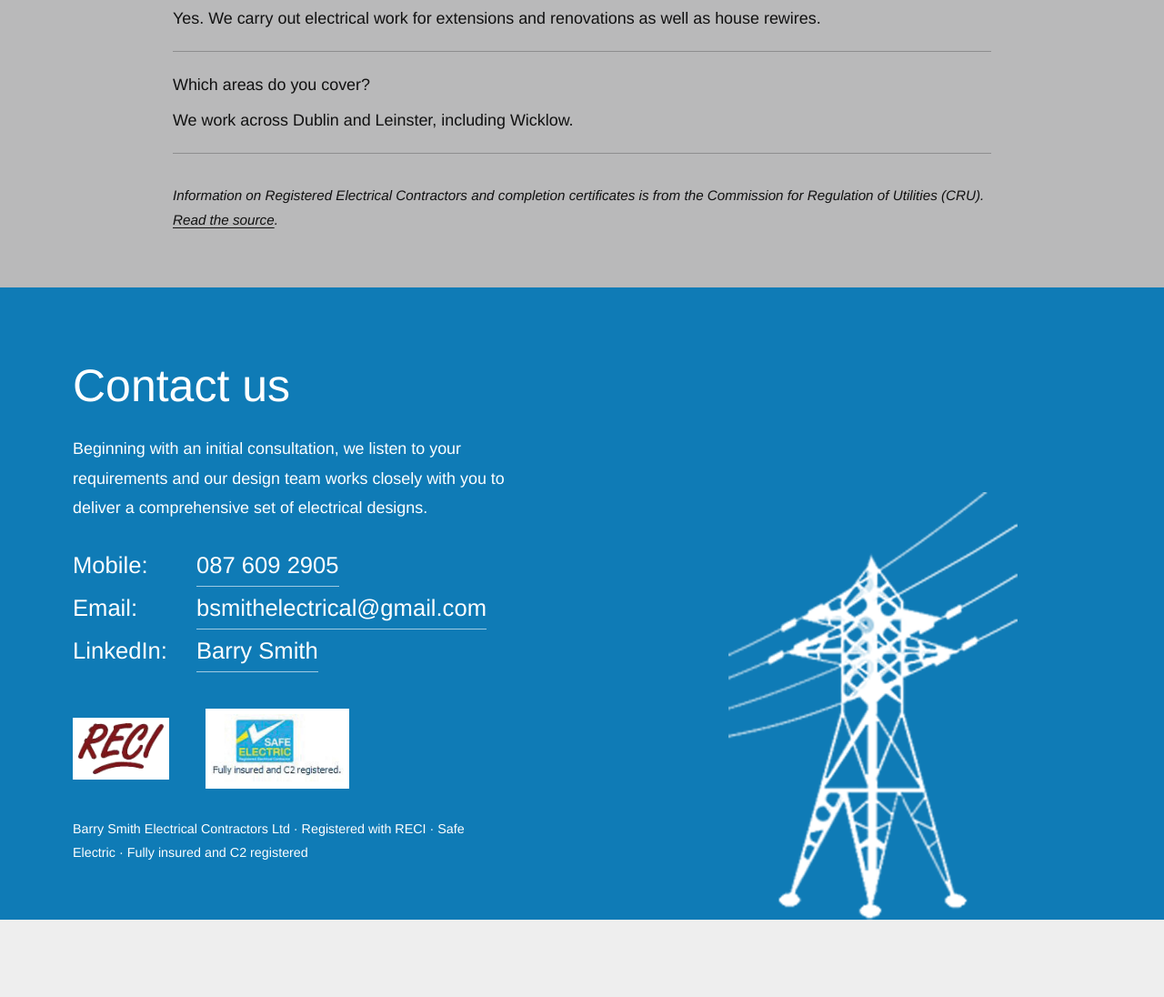
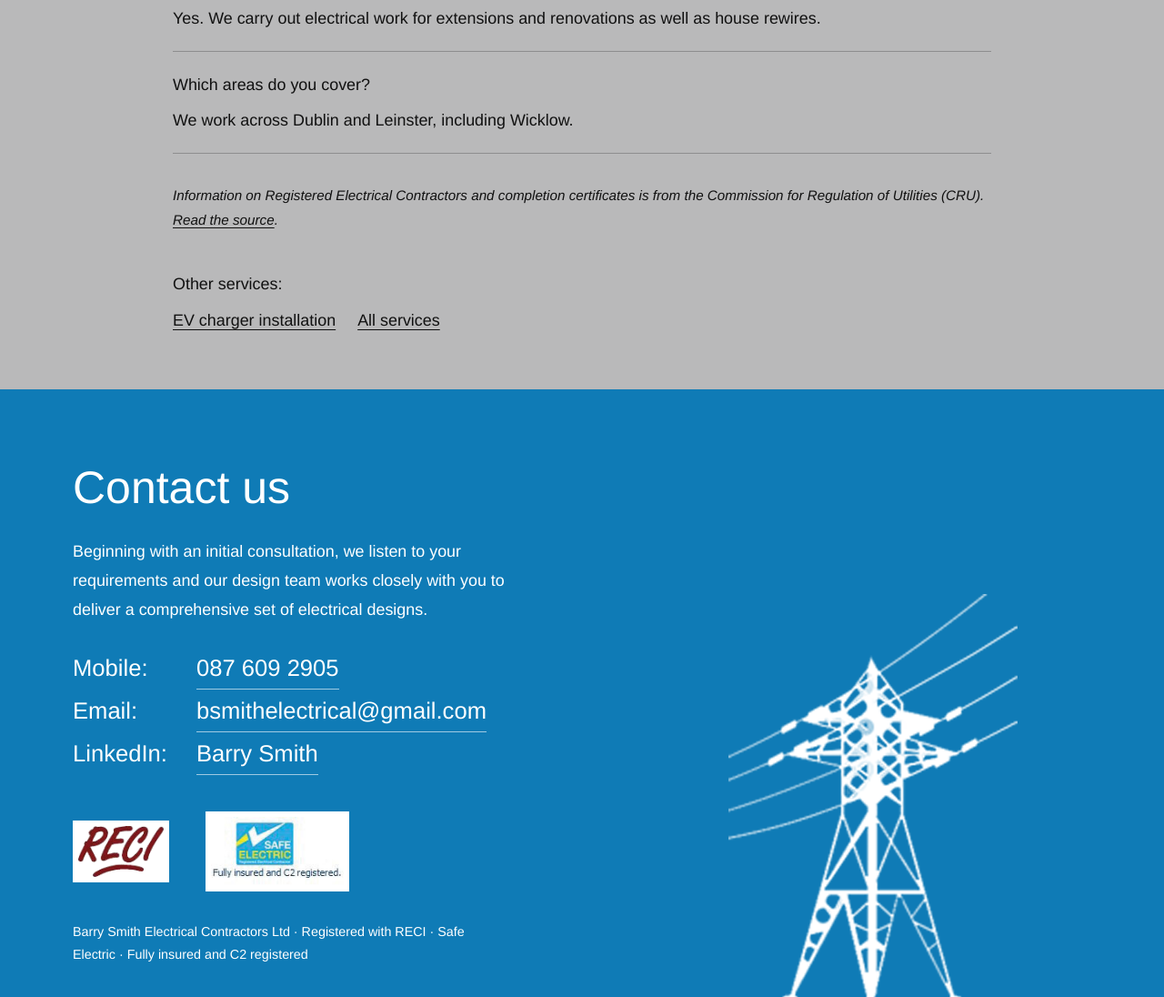
Before and after one commit to DecSmith/bs-electrical, an Astro site: page /house-rewiring in a window 1280 px wide. Shown: the part 2000-3096 px from the top of the page at 91% size. Before the commit the page ends 3011 px from the top, so only its background shows below. Built offline with nearby package versions, Linux system fonts and the light colour scheme; Astro itself is replaced by a stand-in of ours.

Commit message:
SEO: location in homepage tagline, Tesla on homepage, cross-links, IndexNow
- Homepage tagline now says electricians in Dublin and Leinster
- Tesla Certified Installer line added to the shared EV intro (homepage + EV page)
- 'Other services' links between the service pages
- IndexNow key file and a post-deploy ping so Bing picks up changes

Co-Authored-By: Claude Fable 5.2 <noreply@anthropic.com>
Claude-Session: https://claude.ai/code/session_01SfCPzfPCKmVMtSDs18NWCw

```diff
--- a/content/home.json
+++ b/content/home.json
@@ -3,7 +3,7 @@
     "name": "Barry Smith Electrical Contractors Ltd",
     "shortName": "Barry Smith",
     "descriptor": "Electrical Contractors",
-    "tagline": "Domestic, commercial and industrial electrical contracting across Ireland — from design to build completion.",
+    "tagline": "Electricians in Dublin and Leinster. Domestic, commercial and industrial electrical contracting, from design to build completion.",
     "registrationLine": "Registered with RECI · Safe Electric · Fully insured and C2 registered"
   },
   "about": {
@@ -121,7 +121,7 @@
   },
   "ev": {
     "heading": "EV charger installation",
-    "intro": "We supply and install home electric vehicle chargers across Dublin and Leinster, or install a charger you have already bought. Every installation is carried out by our Safe Electric registered electricians, certified and tested to current Irish wiring standards.",
+    "intro": "We supply and install home electric vehicle chargers across Dublin and Leinster, or install a charger you have already bought. Every installation is carried out by our Safe Electric registered electricians, certified and tested to current Irish wiring standards. We are a Tesla Certified Installer for the Tesla Wall Connector.",
     "grantHeading": "SEAI home charger grant",
     "grantBody": "Homeowners with off-street parking can claim up to €300 towards the cost of a home charger through the SEAI EV Home Charger Grant. You don't need to own an electric car yet to apply. The grant requires a Safe Electric registered electrician, and we provide the completion certificate and test records you need for your payment claim.",
     "grantLinkText": "SEAI EV Home Charger Grant details",
--- /dev/null
+++ b/public/f18eddc176abc1bab24d1761bea30154.txt
@@ -0,0 +1 @@
+f18eddc176abc1bab24d1761bea30154
--- /dev/null
+++ b/src/components/OtherServices.astro
@@ -0,0 +1,22 @@
+---
+import content from "../../content/home.json";
+
+const { currentPath } = Astro.props;
+const { servicePages, ev } = content;
+
+const allLinks = [
+  ...servicePages.map((servicePage) => ({ href: `/${servicePage.slug}/`, label: servicePage.homeLinkText })),
+  { href: "/ev-charger-installation/", label: ev.heading },
+  { href: "/", label: "All services" },
+];
+const links = allLinks.filter((link) => link.href !== currentPath);
+---
+
+<nav class="service-links other-services" aria-label="Other services">
+  <p>Other services:</p>
+  <ul>
+    {links.map((link) => (
+      <li><a href={link.href}>{link.label}</a></li>
+    ))}
+  </ul>
+</nav>
--- a/src/pages/[slug].astro
+++ b/src/pages/[slug].astro
@@ -3,6 +3,7 @@ import "../styles/site.css";
 import content from "../../content/home.json";
 import HeroTop from "../components/HeroTop.astro";
 import ContactFooter from "../components/ContactFooter.astro";
+import OtherServices from "../components/OtherServices.astro";
 import { toTelHref } from "../lib/phone.js";
 
 export const getStaticPaths = () =>
@@ -123,6 +124,7 @@ const structuredData = {
               <> <a class="text-link" href={servicePage.sourceUrl} rel="noopener">Read the source</a>.</>
             )}
           </p>
+          <OtherServices currentPath={`/${servicePage.slug}/`} />
         </div>
       </section>
     </main>
--- a/src/pages/ev-charger-installation.astro
+++ b/src/pages/ev-charger-installation.astro
@@ -3,6 +3,7 @@ import "../styles/site.css";
 import content from "../../content/home.json";
 import HeroTop from "../components/HeroTop.astro";
 import ContactFooter from "../components/ContactFooter.astro";
+import OtherServices from "../components/OtherServices.astro";
 import { toTelHref } from "../lib/phone.js";
 
 const { company, ev, evPage, contact } = content;
@@ -124,6 +125,7 @@ const structuredData = {
             ))}
           </dl>
           <p class="source-note">{evPage.sourceNote}</p>
+          <OtherServices currentPath="/ev-charger-installation/" />
         </div>
       </section>
     </main>
--- a/src/styles/site.css
+++ b/src/styles/site.css
@@ -682,3 +682,7 @@
     justify-content: center;
   }
 }
+
+.other-services {
+  margin-top: 2.5rem;
+}
```
Also changed, not shown: .github/workflows/deploy.yml.
